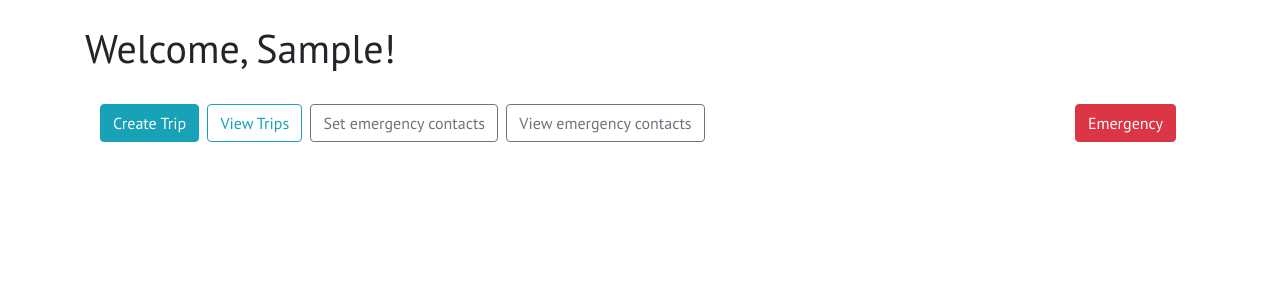
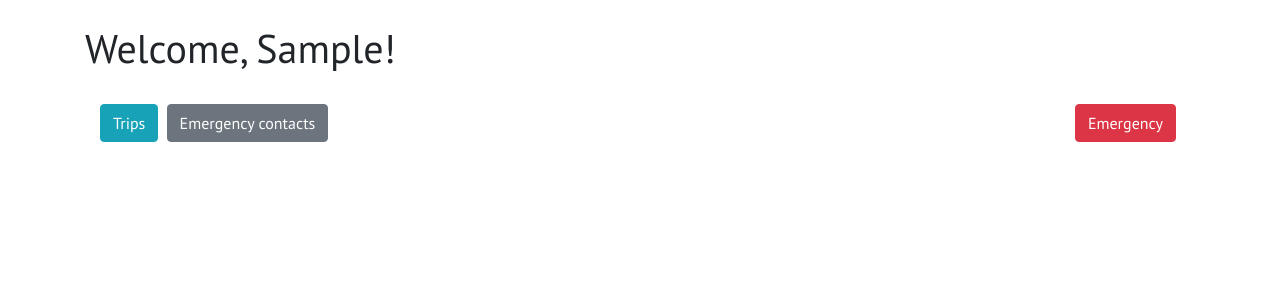
Before and after one commit to srivardhansajja/stay-safe, a Django app: page / in a window 1280 px wide. Shown: the part 56-356 px from the top of the page. Run offline with Django 3.2, Linux system fonts and the light colour scheme; the visitor is signed in with stand-in values (Sample User, id 1); parts of the project's set-up code (start-up, migrations or seed data) failed here and were passed over; some libraries are stand-ins or nearby versions.

Commit message:
updated ui and standardized emergencycontact urls format

```diff
--- a/apps/pages/urls.py
+++ b/apps/pages/urls.py
@@ -36,9 +36,9 @@ urlpatterns = [
 
     # Add emergency contact
     path(
-        'add_emergency_contact/',
+        'emergencycontact/add/',
         views.EmergencyContactCreateView.as_view(),
-        name='add_emergency_contact',
+        name='emergencycontact_add',
     ),
 
     # View emergency contacts
--- a/apps/pages/views.py
+++ b/apps/pages/views.py
@@ -90,7 +90,7 @@ class TripDeleteView(LoginRequiredMixin, DeleteView):
 
 class EmergencyContactCreateView(LoginRequiredMixin, CreateView):
     model = EmergencyContact
-    template_name = 'add_emergency_contact.html'
+    template_name = 'emergencycontact_add.html'
     form_class = EmergencyContactForm
     success_url = reverse_lazy('home')
     login_url = '/accounts/login/'
@@ -108,11 +108,11 @@ class EmergencyContactCreateView(LoginRequiredMixin, CreateView):
     def post(self, request, *args, **kwargs):
         if self.contact_count() >= 5:
             messages.error(request, "max", extra_tags='max_contacts')
-            return HttpResponseRedirect(reverse('add_emergency_contact'))
+            return HttpResponseRedirect(reverse('emergencycontact_add'))
 
         if self.contact_duplicate(request.POST.get('email')):
             messages.error(request, "dup", extra_tags='duplicate_contact')
-            return HttpResponseRedirect(reverse('add_emergency_contact'))
+            return HttpResponseRedirect(reverse('emergencycontact_add'))
 
         return super().post(request, *args, **kwargs)
 
--- a/templates/add_emergency_contact.html
+++ b/templates/emergencycontact_add.html
@@ -1,4 +1,4 @@
-<!-- templates/add_emergency_contact.html -->
+<!-- templates/emergencycontact_add.html -->
 {% extends '_base.html' %}
 
 {% load static %}
--- a/templates/emergencycontact_update.html
+++ b/templates/emergencycontact_update.html
@@ -1,4 +1,4 @@
-<!-- templates/add_emergency_contact.html -->
+<!-- templates/emergencycontact_add.html -->
 {% extends '_base.html' %}
 
 {% load static %}
--- a/templates/home.html
+++ b/templates/home.html
@@ -16,27 +16,17 @@
         <div class="container">
             <div class="row">
                 <div class="col-md-10">
-                    <a href="{% url 'trip_create' %}" class="btn btn-info btn-md mr-1" \
+
+                    <!-- View trips -->
+                    <a href="{% url 'trip_list' %}" class="btn btn-info btn-md mr-1" \
                         role="button" aria-pressed="true">
-                        Create Trip
-                    </a>
-
-                    <!-- View a trip -->
-                    <a href="{% url 'trip_list' %}" class="btn btn-outline-info btn-md mr-1" \
-                        role="button" aria-pressed="true">
-                        View Trips
-                    </a>
-
-                    <!-- Set emergency contacts details -->
-                    <a href="{% url 'add_emergency_contact' %}" class="btn btn-outline-secondary btn-md mr-1" \
-                        role="button" aria-pressed="true">
-                        Set emergency contacts
+                        Trips
                     </a>
 
                     <!-- View emergency contacts -->
-                    <a href="{% url 'emergencycontact_view' %}" class="btn btn-outline-secondary btn-md mr-1" \
+                    <a href="{% url 'emergencycontact_view' %}" class="btn btn-secondary btn-md mr-1" \
                         role="button" aria-pressed="true">
-                        View emergency contacts
+                        Emergency contacts
                     </a>
 
 
```
Also changed, not shown: templates/emergencycontact_view.html (+13 -1 lines), templates/trip_view.html (+13 -1 lines).
